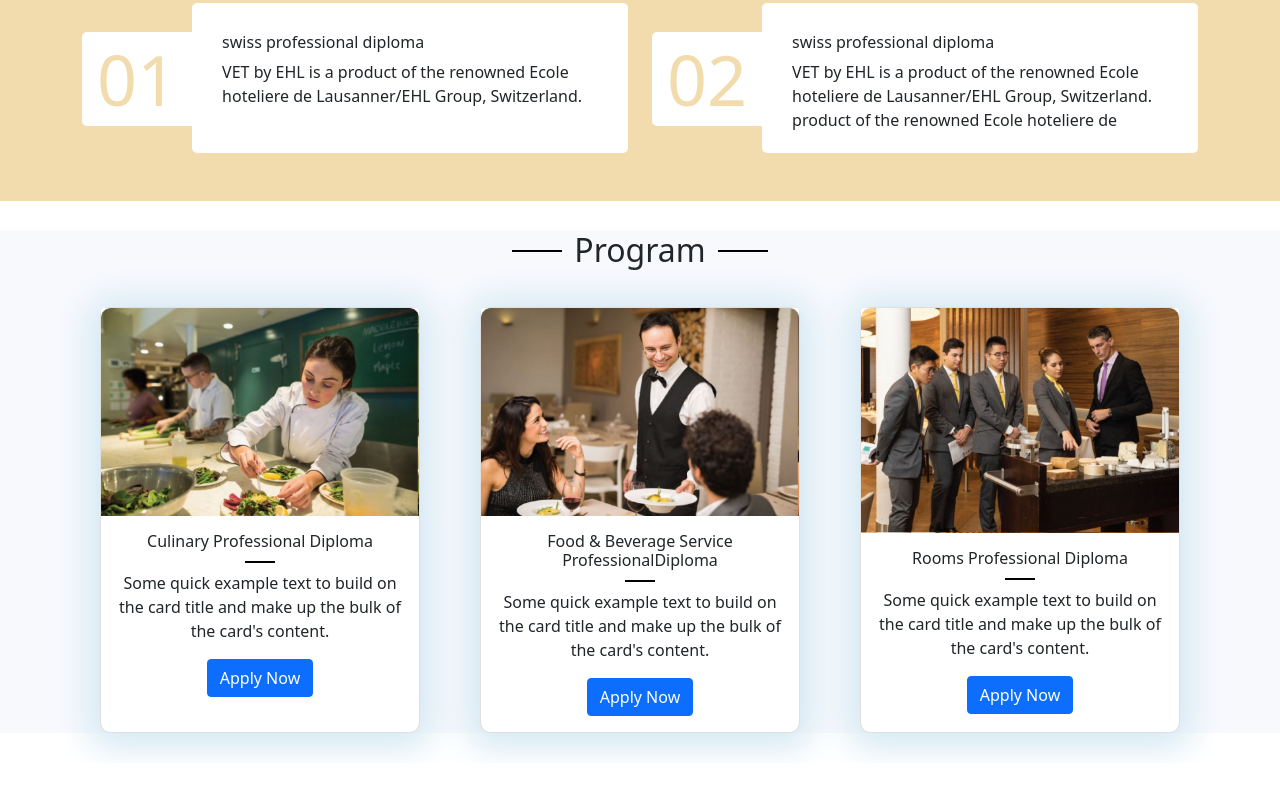
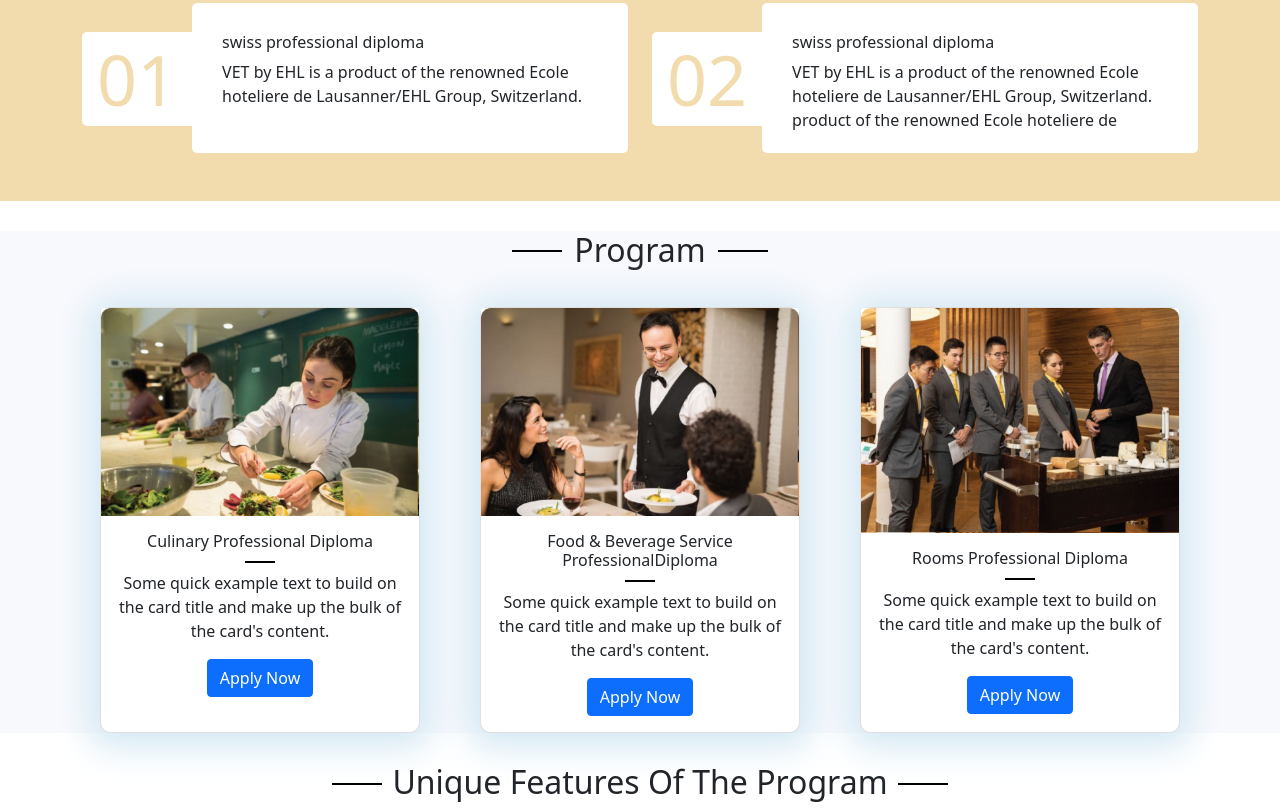
Before and after one commit to miladsiddiquey/client, a plain HTML site: page index.html in a window 1280 px wide. Shown: the part 706-1516 px from the top of the page. Before the commit the page ends 1469 px from the top, so only its background shows below. Drawn offline with nearby package versions, Linux system fonts and the light colour scheme.

Commit message:
add code

```diff
--- a/index.html
+++ b/index.html
@@ -132,6 +132,17 @@
                 </div>
             </div>
         </section>
+        <section class="features_section">
+            <div class="container">
+                <div class="row">
+                    <div class="features">
+                        <h2>Unique Features Of The Program</h2>
+                    </div>
+                    <div class="col-md-6"></div>
+                    <div class="col-md-6"></div>
+                </div>
+            </div>
+        </section>
     </main>
 
 
--- a/style.css
+++ b/style.css
@@ -132,3 +132,32 @@ form {
     margin: 0 auto;
     margin-top: 10px;
 }
+
+/*********Features  section ******/
+.features h2{
+    text-align: center;
+    position: relative;
+}
+
+.features h2::before{
+    content: '';
+    display: block;
+    width: 50px;
+    height: 2px;
+    background: #000;
+    position: absolute;
+    left: 250px;
+    top:50%;
+
+}
+.features h2::after{
+    content: '';
+    display: block;
+    width: 50px;
+    height: 2px;
+    background: #000;
+    position: absolute;
+    right: 250px;
+    top:50%;
+
+}
```
